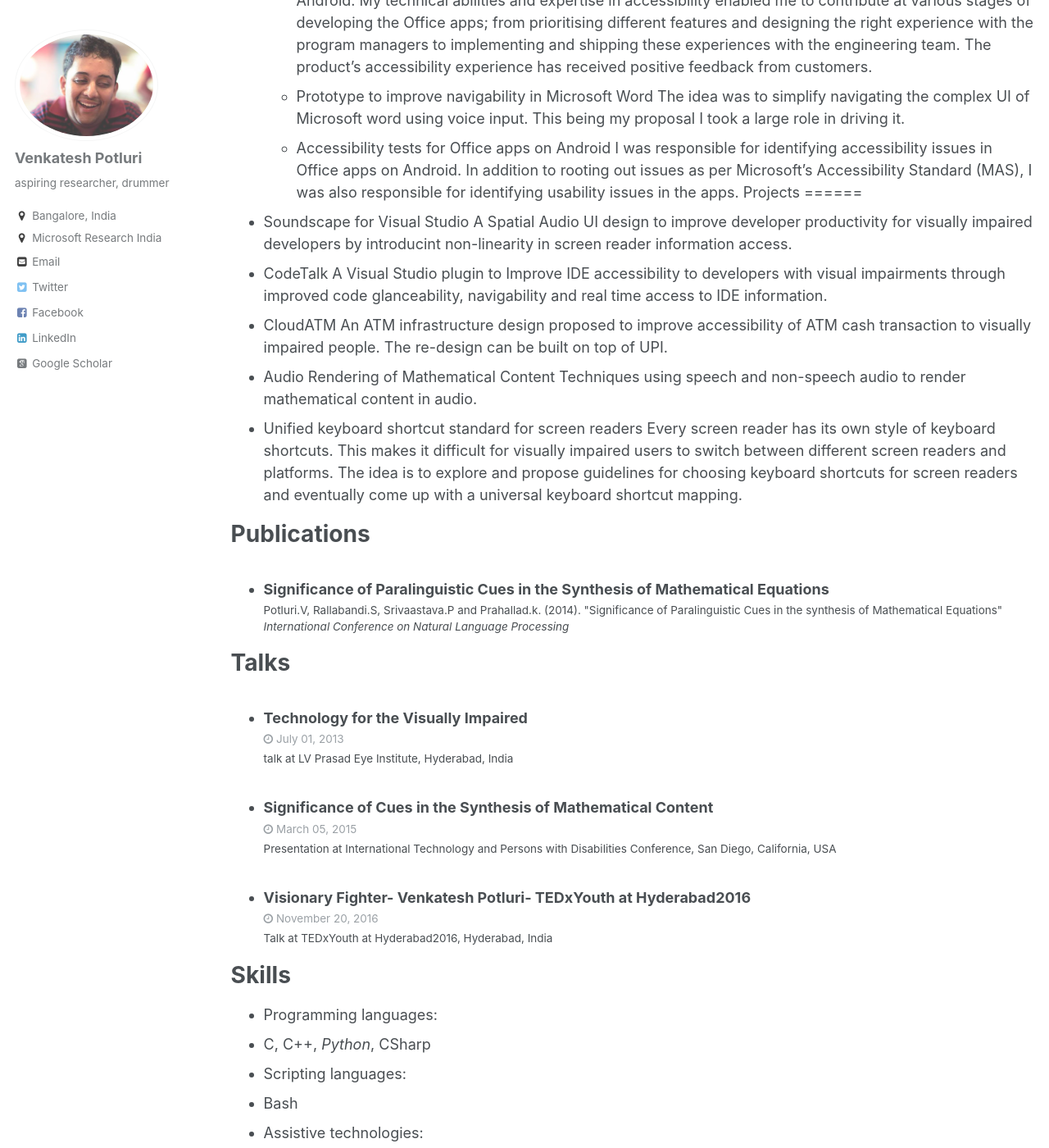
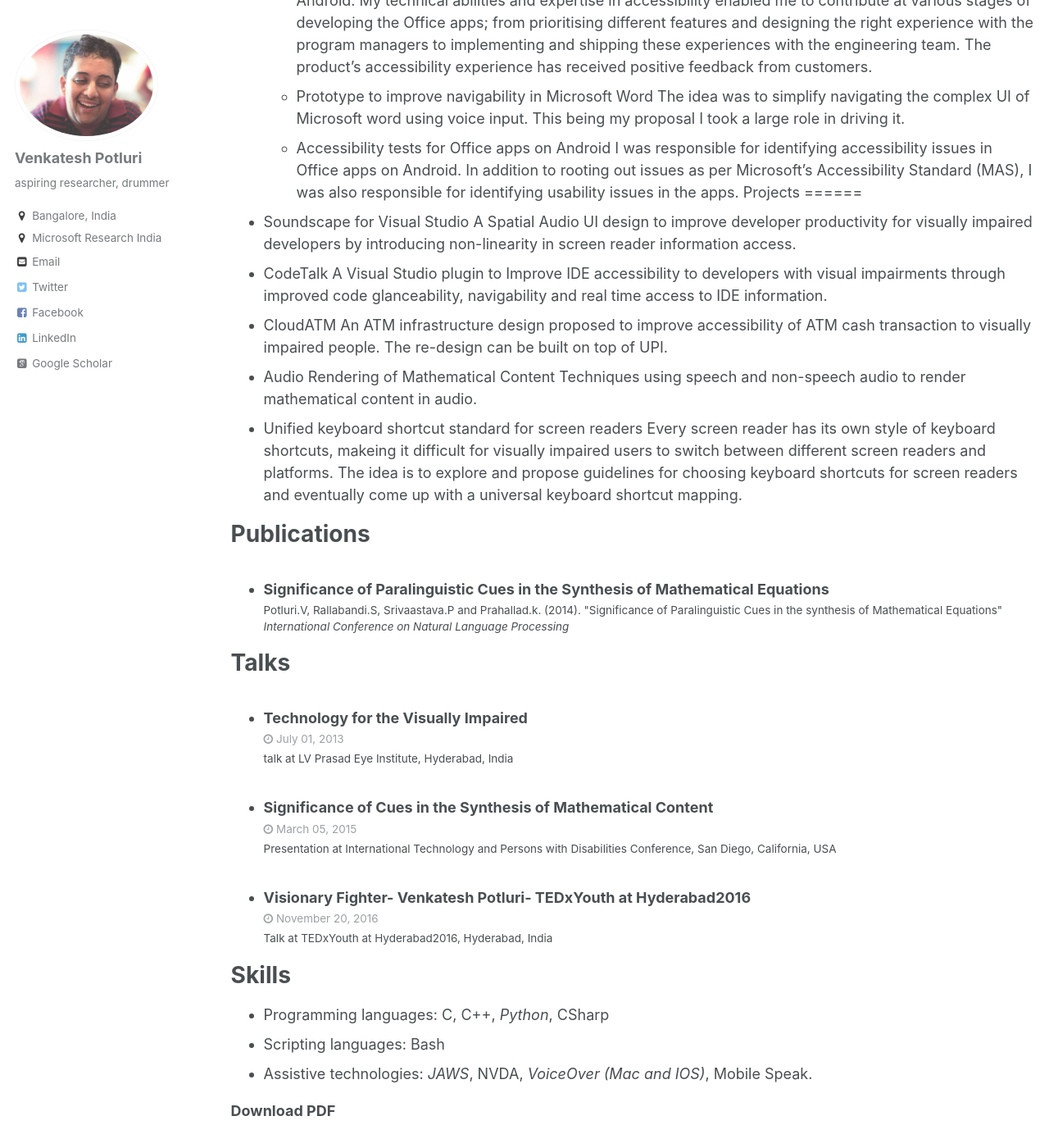
Before and after one commit to venkateshpotluri/venkateshpotluri.github.io, a Jekyll site: the page built from _pages/cv.md, in a window 1280 px wide and 1400 px high, scrolled down 619 px. Shown: the whole window at 82% size. Built offline with Jekyll 4.4.1, drawn with Linux system fonts in a browser that asks for light colours; some web fonts are replaced.

Commit message:
added CV pdf.

```diff
--- a/_pages/cv.md
+++ b/_pages/cv.md
@@ -33,15 +33,15 @@ Work experience
 Projects
 ======
 * [Soundscape for Visual Studio](projects/soundscape)
-  A Spatial Audio UI design to improve developer productivity for visually impaired developers by introducint non-linearity in screen reader information access.
+  A Spatial Audio UI design to improve developer productivity for visually impaired developers by introducing non-linearity in screen reader information access.
 * [CodeTalk](projects/CodeTalk)
  A Visual Studio plugin to Improve IDE accessibility to developers with visual impairments through improved code glanceability, navigability and real time access to IDE information.
 * [CloudATM](projects/cloudatm/)
   An ATM infrastructure design proposed to improve accessibility of ATM cash transaction to visually impaired people. The re-design can be built on top of UPI.
-* [Audio Rendering of Mathematical Content](projects/math/audio/)
+* [Audio Rendering of Mathematical Content](projects/math/)
   Techniques using speech and non-speech audio to render mathematical content in audio.
 * Unified keyboard shortcut standard for screen readers
-  Every screen reader has its own style of keyboard shortcuts. This makes it difficult for visually impaired users to switch between different screen readers and platforms. The idea is to explore and propose guidelines for choosing keyboard shortcuts for screen readers and eventually come up with a universal keyboard shortcut mapping.
+  Every screen reader has its own style of keyboard shortcuts, makeing it difficult for visually impaired users to switch between different screen readers and platforms. The idea is to explore and propose guidelines for choosing keyboard shortcuts for screen readers and eventually come up with a universal keyboard shortcut mapping.
 
 Publications
 ======
@@ -58,8 +58,10 @@ Talks
 Skills
 ======
 * Programming languages:
-* C, C++, *Python*, CSharp
+C, C++, *Python*, CSharp
 * Scripting languages:
-* Bash
+Bash
 * Assistive technologies:
-* *JAWS*, NVDA, *VoiceOver (Mac and IOS)*, Mobile Speak.
+*JAWS*, NVDA, *VoiceOver (Mac and IOS)*, Mobile Speak.
+
+**[Download PDF](files/VenkateshPotluri_cv.pdf)**
```
Also changed, not shown: 1 other file.
